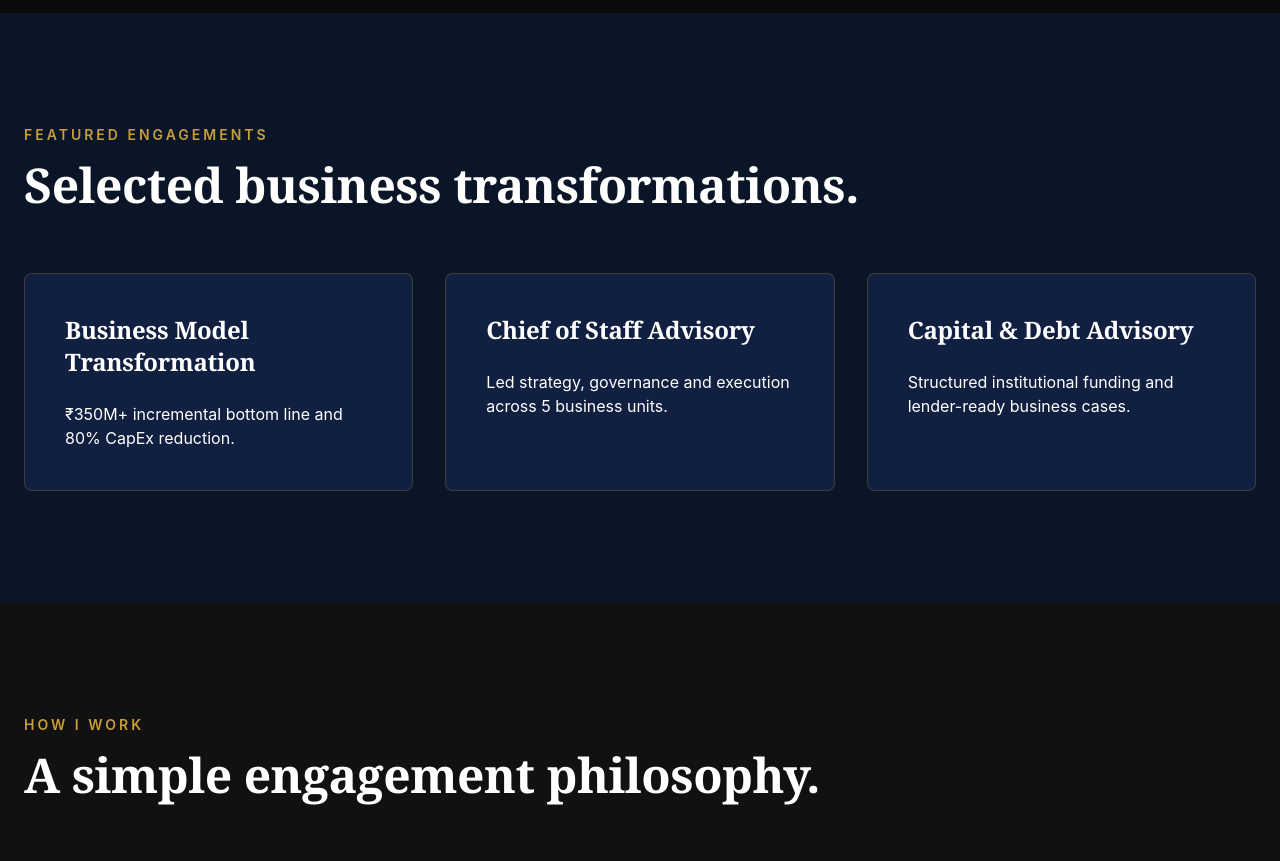
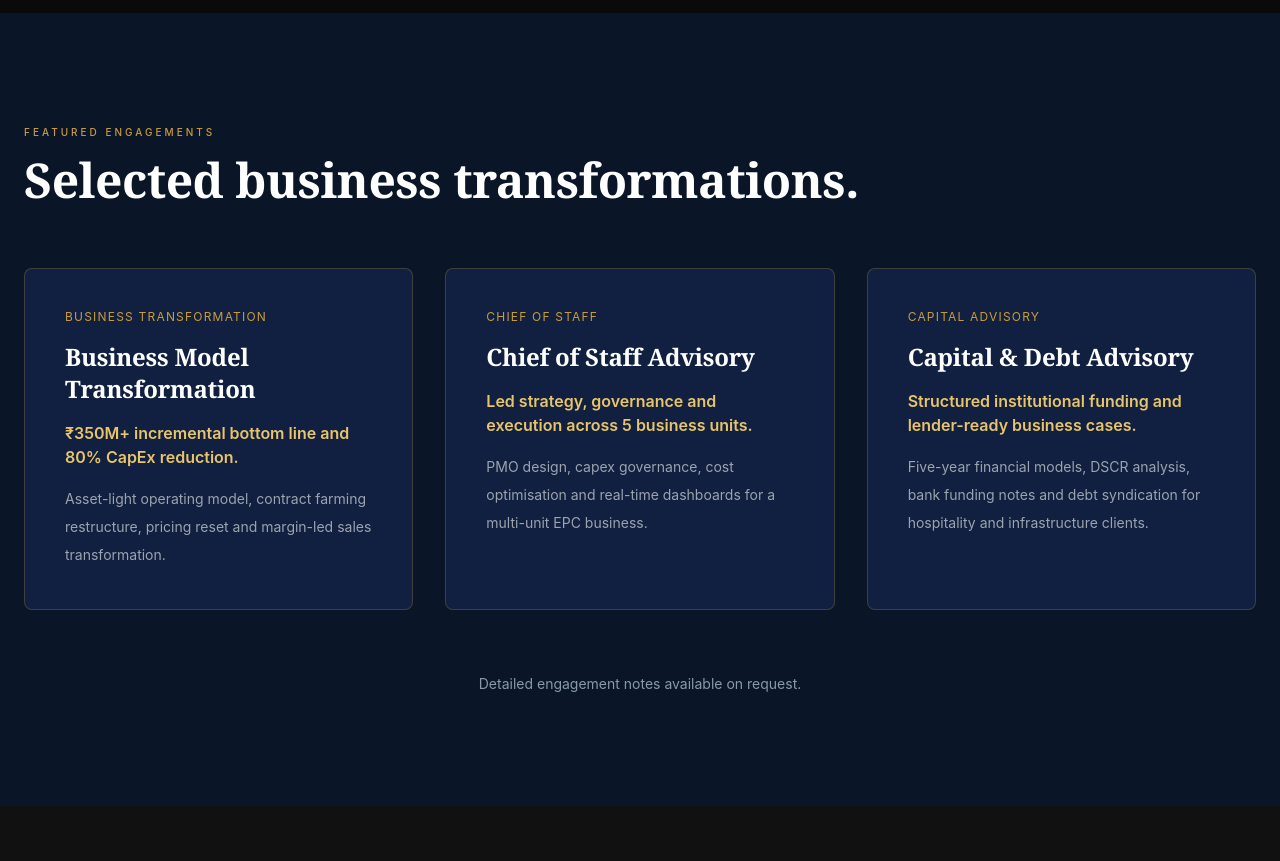
Before and after one commit to SravaniPolina/sravani-portfolio-frontend, a React (Create React App) app: page / in a window 1280 px wide. Shown: the part 3900-4761 px from the top of the page. Built offline with nearby package versions, Linux system fonts and the light colour scheme.

Commit message:
Update Projects.jsx

```diff
--- a/src/components/Projects.jsx
+++ b/src/components/Projects.jsx
@@ -2,48 +2,44 @@ import React from "react";
 
 const engagements = [
   {
+    tag: "Business Transformation",
     title: "Business Model Transformation",
     outcome: "₹350M+ incremental bottom line and 80% CapEx reduction.",
+    detail: "Asset-light operating model, contract farming restructure, pricing reset and margin-led sales transformation."
   },
   {
+    tag: "Chief of Staff",
     title: "Chief of Staff Advisory",
     outcome: "Led strategy, governance and execution across 5 business units.",
+    detail: "PMO design, capex governance, cost optimisation and real-time dashboards for a multi-unit EPC business."
   },
   {
+    tag: "Capital Advisory",
     title: "Capital & Debt Advisory",
     outcome: "Structured institutional funding and lender-ready business cases.",
+    detail: "Five-year financial models, DSCR analysis, bank funding notes and debt syndication for hospitality and infrastructure clients."
   },
 ];
 
 export default function Projects() {
   return (
-    <section id="projects" className="py-28 bg-[var(--background)]">
+    <section id="projects" className="py-28" style={{background: "var(--background)"}}>
       <div className="max-w-7xl mx-auto px-6">
-
-        <p className="uppercase tracking-[3px] text-[var(--gold)] text-sm font-semibold">
-          FEATURED ENGAGEMENTS
-        </p>
-
-        <h2 className="text-5xl text-white mt-4 mb-16">
+        <p className="section-label">Featured Engagements</p>
+        <h2 className="font-serif text-5xl text-white mt-4 mb-16">
           Selected business transformations.
         </h2>
-
         <div className="grid lg:grid-cols-3 gap-8">
-
           {engagements.map((item) => (
-            <div key={item.title} className="glass p-10 rounded-3xl">
-
-              <h3 className="text-2xl text-white mb-6">
-                {item.title}
-              </h3>
-
-              <p>{item.outcome}</p>
-
+            <div key={item.title} className="glass p-10 rounded-3xl flex flex-col gap-4">
+              <span className="text-xs uppercase tracking-widest" style={{color: "var(--gold)"}}>{item.tag}</span>
+              <h3 className="font-serif text-2xl text-white">{item.title}</h3>
+              <p className="font-semibold" style={{color: "var(--gold-light)"}}>{item.outcome}</p>
+              <p className="text-sm leading-7 text-gray-400">{item.detail}</p>
             </div>
           ))}
-
         </div>
-
+        <p className="text-center text-sm mt-16" style={{color: "var(--text-muted)"}}>Detailed engagement notes available on request.</p>
       </div>
     </section>
   );
```
